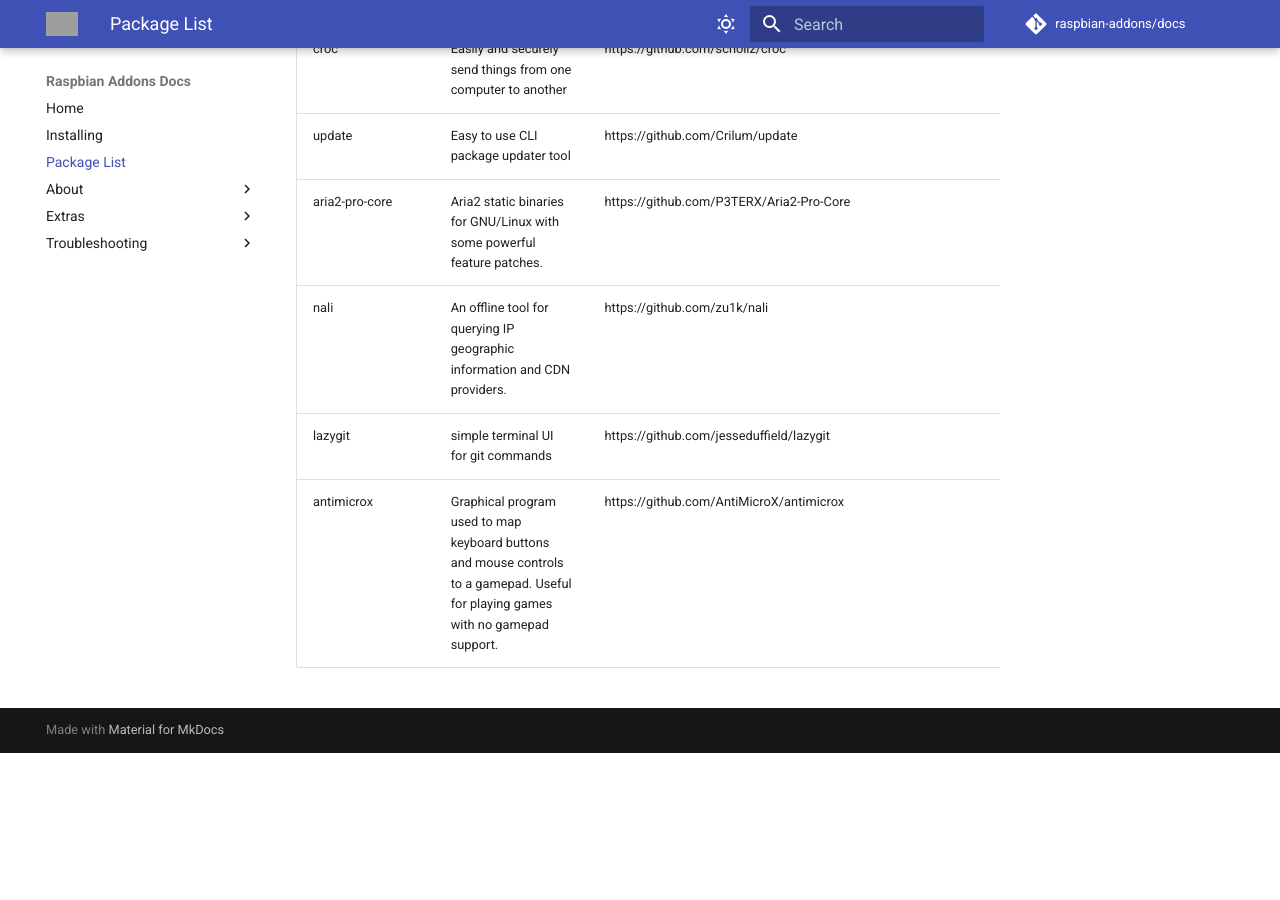
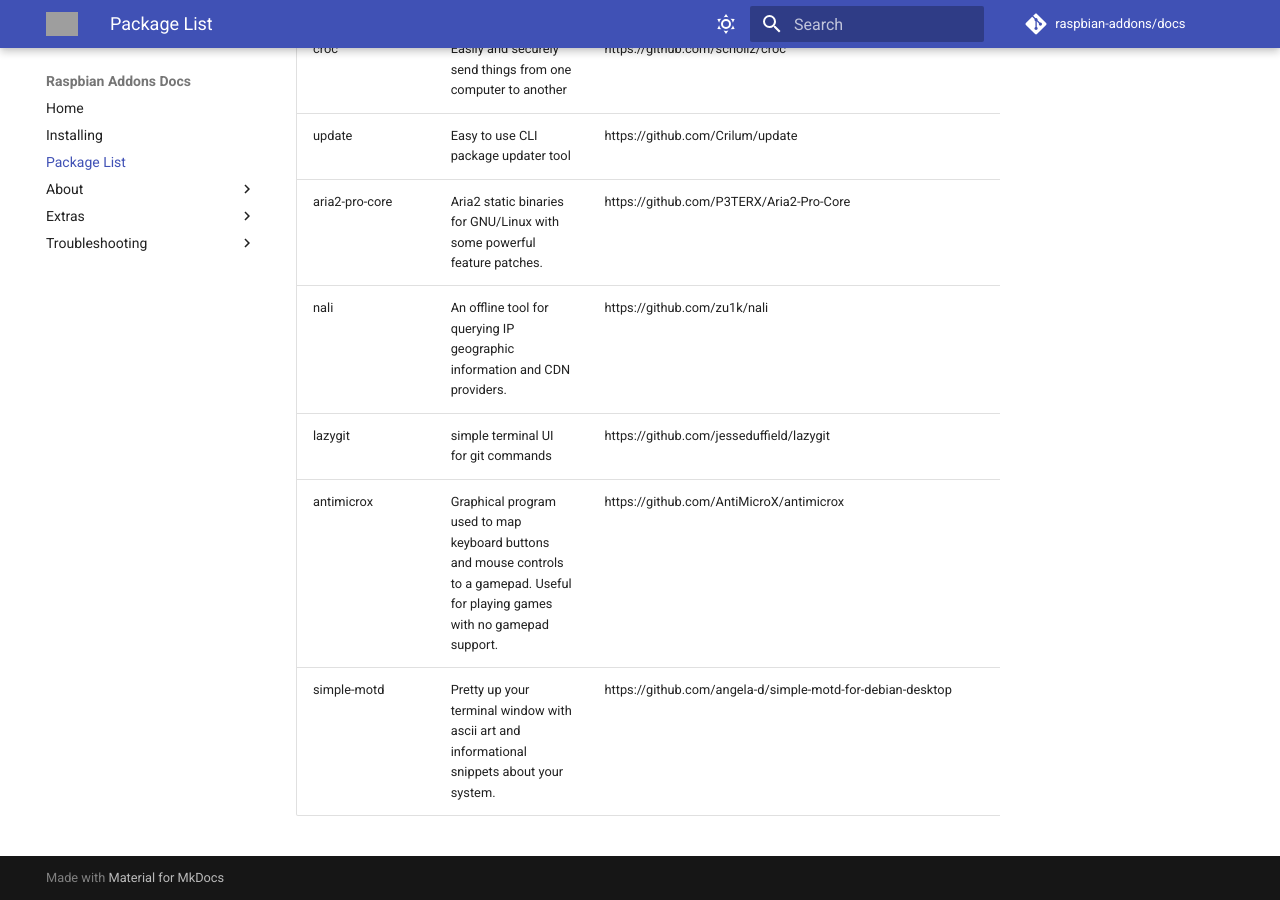
Before and after one commit to raspbian-addons/docs, an MkDocs documentation site: the page built from docs/package-list.md, in a window 1280 px wide and 900 px high, scrolled down 12290 px. Built offline with MkDocs 1.6.1 and Material for MkDocs 9.7.7, drawn with Linux system fonts in a browser that asks for light colours; comment, search, counter and statistics services are not loaded; before the commit the page ends 13043 px from its top, so only the background shows below that; grey boxes are pictures that could not be loaded.

Commit message:
add simple-motd

```diff
--- a/docs/package-list.md
+++ b/docs/package-list.md
@@ -164,3 +164,4 @@
 | nali | An offline tool for querying IP geographic information and CDN providers. | https://github.com/zu1k/nali |
 | lazygit | simple terminal UI for git commands | https://github.com/jesseduffield/lazygit |
 | antimicrox | Graphical program used to map keyboard buttons and mouse controls to a gamepad. Useful for playing games with no gamepad support. | https://github.com/AntiMicroX/antimicrox |
+| simple-motd | Pretty up your terminal window with ascii art and informational snippets about your system. | https://github.com/angela-d/simple-motd-for-debian-desktop |
```
